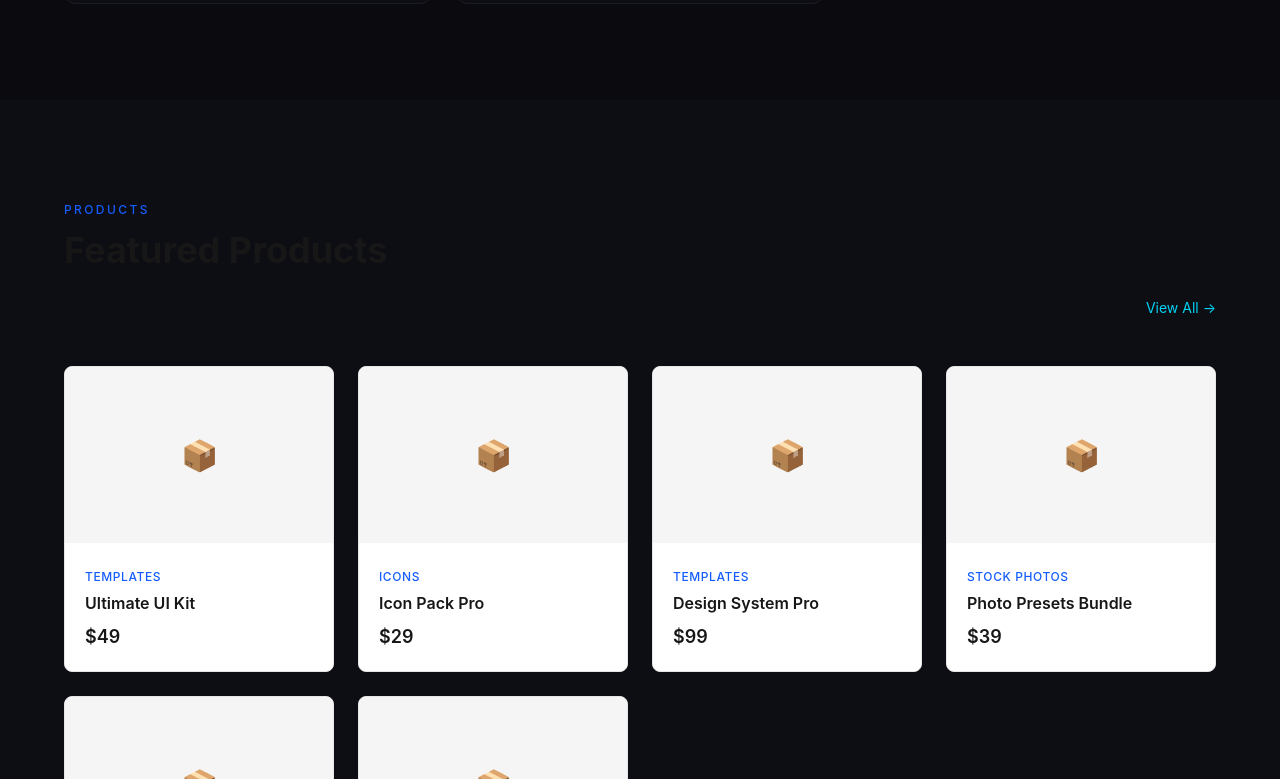
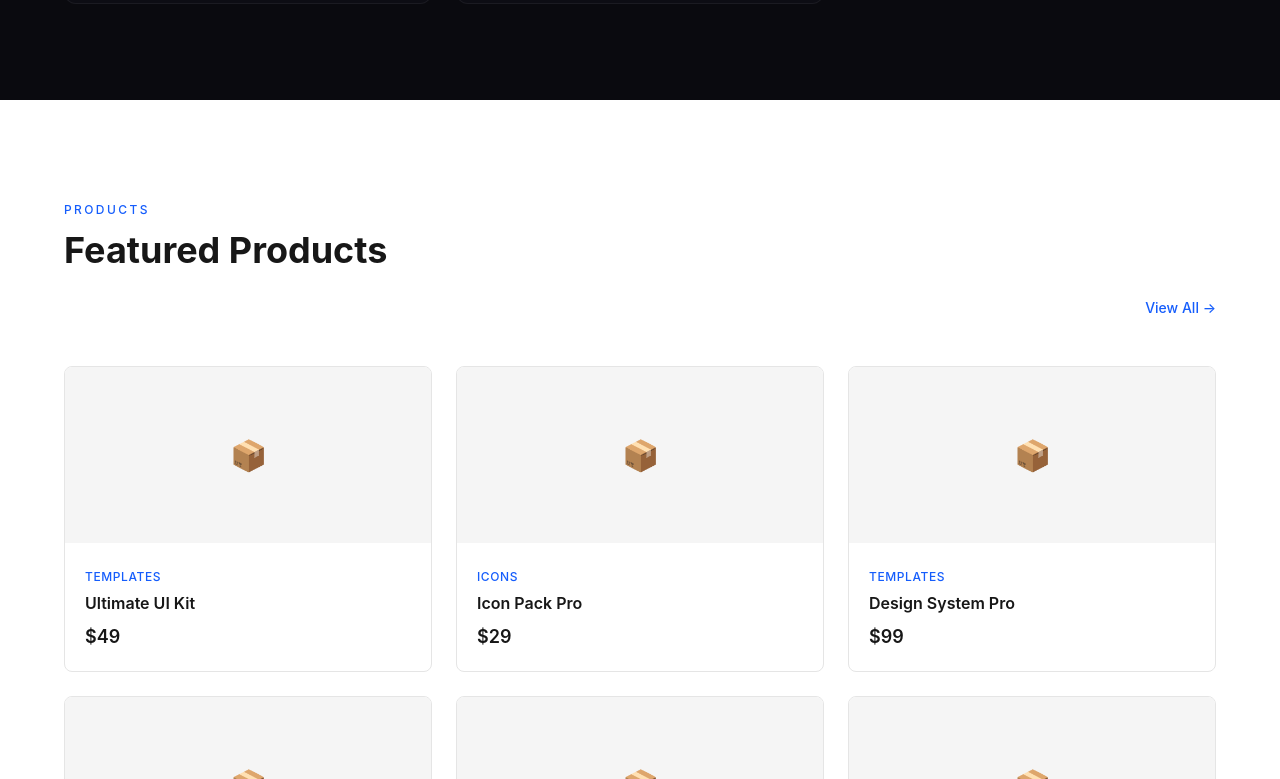
Before and after one commit to KANE-CMD99/kyno, a Next.js app: page / in a window 1280 px wide. Shown: the part 1341-2120 px from the top of the page. Built offline with nearby package versions, Linux system fonts and the light colour scheme.

Commit message:
style: update ProductsSection to 3-col light theme layout

```diff
--- a/src/components/ProductsSection.tsx
+++ b/src/components/ProductsSection.tsx
@@ -5,18 +5,18 @@ import AnimatedSection from "./AnimatedSection";
 
 export default function ProductsSection() {
   return (
-    <AnimatedSection id="products" className="bg-[#0d0d14] px-6 py-24">
+    <AnimatedSection id="products" className="bg-white px-6 py-24">
       <div className="mx-auto max-w-6xl">
         <div className="mb-12 flex items-end justify-between">
           <SectionHeader label="Products" heading="Featured Products" />
           <a
             href="#"
-            className="hidden shrink-0 text-sm text-cyan-400 transition-colors hover:text-cyan-300 sm:block"
+            className="hidden shrink-0 text-sm font-medium text-blue-600 transition-colors hover:text-blue-700 sm:block"
           >
             View All &rarr;
           </a>
         </div>
-        <div className="grid gap-6 sm:grid-cols-2 lg:grid-cols-4">
+        <div className="grid gap-6 sm:grid-cols-2 lg:grid-cols-3">
           {products.map((product, i) => (
             <ProductCard key={product.id} product={product} index={i} />
           ))}
```
